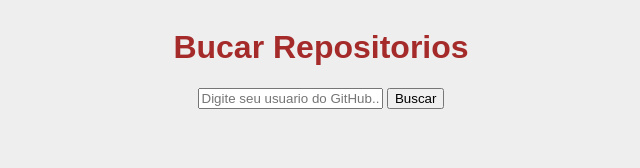
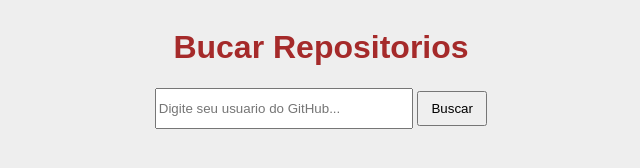
Before and after one commit to andersonzeroone/Buscar-repositorios-do-Github-treinando-promises, a plain HTML site: page index.html in a window 1280 px wide. Shown: the whole page, without its empty margins (327-967 px from the left). Drawn offline with Linux system fonts and the light colour scheme.

Commit message:
ajuste na imagem

```diff
--- a/promises.js
+++ b/promises.js
@@ -1,5 +1,6 @@
 function usersPromises(){
-    let user = document.querySelector('.input').value;
+    // let user = document.querySelector('.input').value;
+    let user = 'andersonzeroone'
     let ul = document.querySelector('ul');
     let urlUser = `https://api.github.com/users/${user}`;
     let urlRepos =  `https://api.github.com/users/${user}/repos`;
--- a/style.css
+++ b/style.css
@@ -13,6 +13,16 @@ body{
     color: brown;
 }
 
+.input{
+    height: 35px;
+    width: 250px;
+}
+
+button{
+    height: 35px;
+    width: 70px;
+}
+
 .load{
     font-weight: bold;
     margin-top: 10px;
@@ -22,12 +32,14 @@ body{
     display: flex;
     flex: 1;
     flex-direction: row;
+    align-items: center;
     margin-top: 2%;
 }
 
 img{
     width: 200px;
     margin-right: 10px;
+    border-radius: 90px;
 }
 
 .titleRepo{
```
Also changed, not shown: 1 other file.
